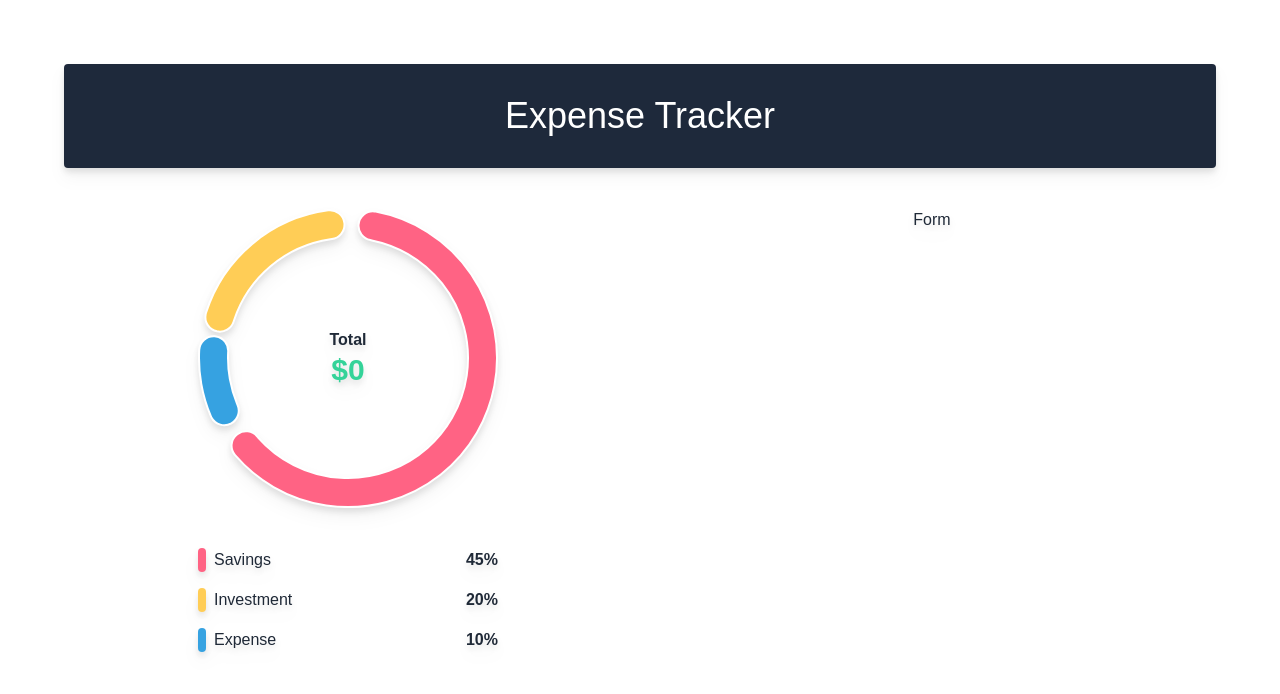
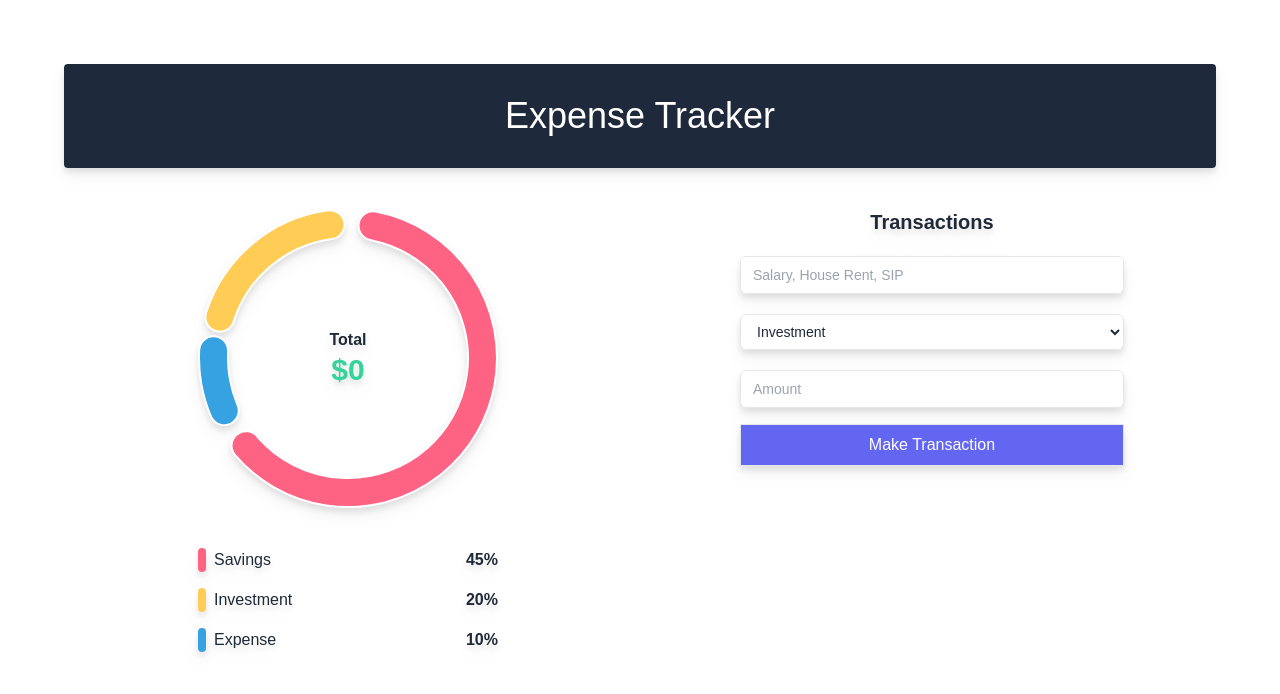
Before and after one commit to mrinnnmoy/expense-tracker-client, a React (Create React App) app: page / in a window 1280 px wide. Shown: the top 694 px of the page. Built offline with nearby package versions, Linux system fonts and the light colour scheme.

Commit message:
build form-section

```diff
--- a/src/App.css
+++ b/src/App.css
@@ -36,3 +36,7 @@
   margin-left: auto;
   margin-right: auto;
 }
+
+.form-input{
+  @apply mt-1 block w-full py-2 px-3 border border-gray-200 bg-white rounded-md focus:outline-none focus:ring-indigo-500 sm:text-sm;
+}
--- a/src/components/Form.jsx
+++ b/src/components/Form.jsx
@@ -1,8 +1,37 @@
 import React from 'react';
+import { useForm } from "react-hook-form";
+// Used to get data to console log for the form inputs
 
 const Form = () => {
+
+  const { register, handleSubmit, resetField } = useForm();
+  const onSubmit = (data) => {
+    console.log(data)
+  }
+
   return (
-    <div>Form</div>
+    <div className='form max-w-sm mx-auto w-96'>
+      <h1 className='font-bold pb-4 text-xl'>Transactions</h1>
+      <form id='form' onSubmit={handleSubmit(onSubmit)}>
+        <div className="grid gap-4">
+          <div className="input-group">
+            <input type="text" {...register('name')} placeholder='Salary, House Rent, SIP' className='form-input' />
+          </div>
+          <select className='form-input' {...register('type')} >
+            <option value="Investment" defaultValue>Investment</option>
+            <option value="Expense">Expense</option>
+            <option value="Savings">Savings</option>
+          </select>
+          <div className="input-group" >
+            <input type="text" {...register('amount')} placeholder='Amount' className='form-input' />
+          </div>
+          <div className="submit-btn">
+            <button className='border py-2 text-white bg-indigo-500 w-full'>Make Transaction</button>
+          </div>
+        </div>
+      </form>
+      {/* List */}
+    </div>
   )
 };
 
```
